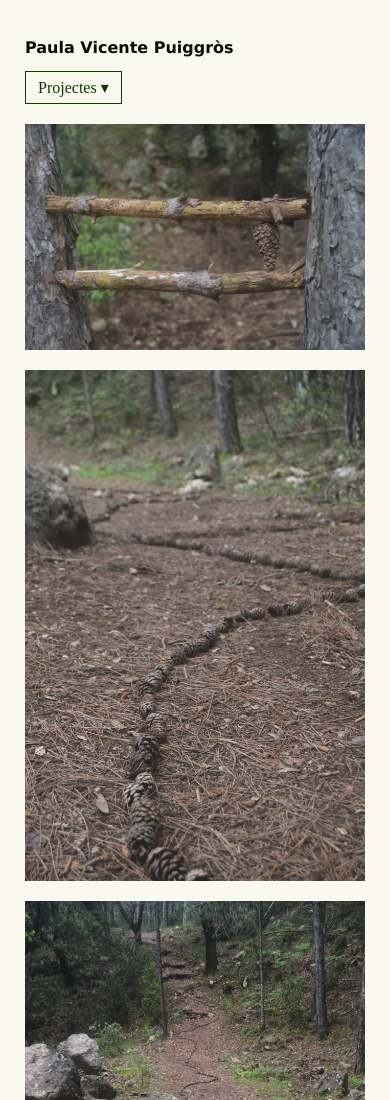
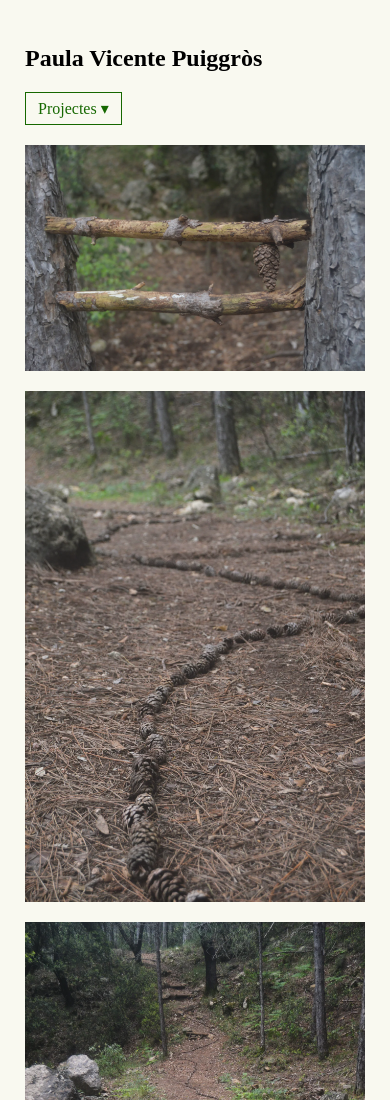
Before and after one commit to paulavicentepuiggros/website, a plain HTML site: page tot.html in a window 390 px wide. Shown: the top 1100 px of the page. Drawn offline with Linux system fonts and the light colour scheme.

Commit message:
1columna mobil 2

```diff
--- a/style1.css
+++ b/style1.css
@@ -10,20 +10,12 @@ body {
     gap: 35px;
 }
 
-
 .columna-texto {
     flex-shrink: 0;
     position: sticky;
     top: 25px;
 }
 
-h2 {
-    font-family: verdana, sans-serif;
-    color: #031000;
-    font-size: 16px;
-}
-
-/* Amaga l'interruptor i el botó desplegable en ordinadors */
 .menu-check,
 .menu-boto {
     display: none;
@@ -47,6 +39,7 @@ a:hover {
     text-decoration: none;
 }
 
+/* Ordinador: 3 columnes */
 .columnas {
     flex: 1;
     min-width: 0;
@@ -62,7 +55,7 @@ a:hover {
     display: block;
 }
 
-/* MÒBILS: converteix el text en un desplegable */
+/* Mòbils: menú desplegable + 1 sola columna gran per a les fotos */
 @media (max-width: 750px) {
     body {
         flex-direction: column;
@@ -74,12 +67,11 @@ a:hover {
         width: 100%;
     }
 
-    /* Estil del botó desplegable */
     .menu-boto {
         display: inline-block;
         cursor: pointer;
-        color: #0d3a00;
-        border: 1px solid #0d3a00; /* Esborra aquesta línia si no vols requadre */
+        color: #166800;
+        border: 1px solid #166800;
         padding: 6px 12px;
         user-select: none;
     }
@@ -88,7 +80,6 @@ a:hover {
         content: " ▾";
     }
 
-    /* Quan s'obre el desplegable */
     .menu-check:checked + .menu-boto {
         margin-bottom: 12px;
     }
@@ -97,7 +88,6 @@ a:hover {
         content: " ▴";
     }
 
-    /* Amaga els textos per defecte al mòbil i els mostra en tocar el botó */
     .columna-texto p {
         display: none;
     }
@@ -109,7 +99,7 @@ a:hover {
     .columnas {
         width: 100%;
         flex: none;
-        grid-template-columns: 1fr; /* Posa les fotos en 1 sola columna gran al mòbil */
-        gap: 20px;                  /* Espai vertical entre foto i foto (opcional) */
+        grid-template-columns: 1fr; /* Força 1 sola columna al mòbil */
+        gap: 20px;
     }
 }
```
